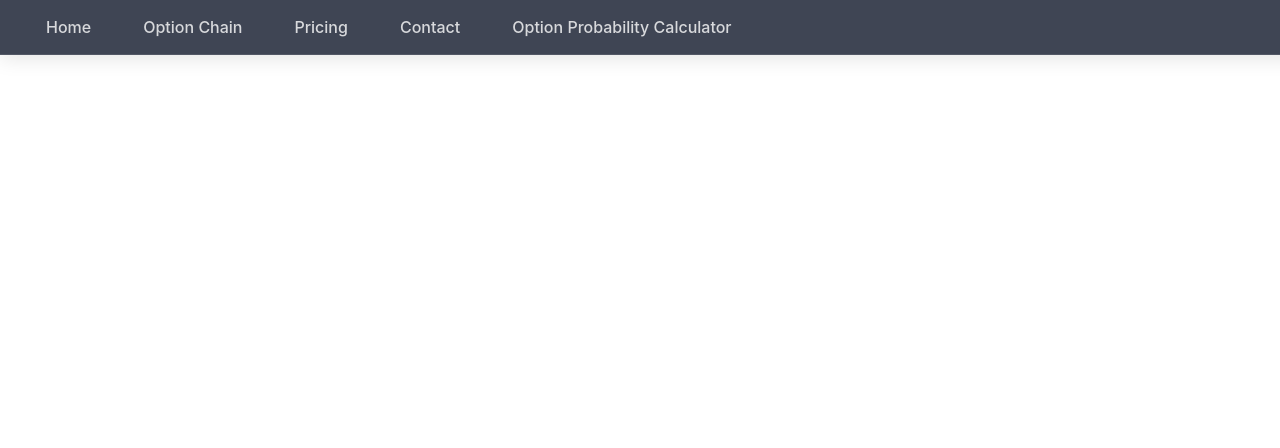
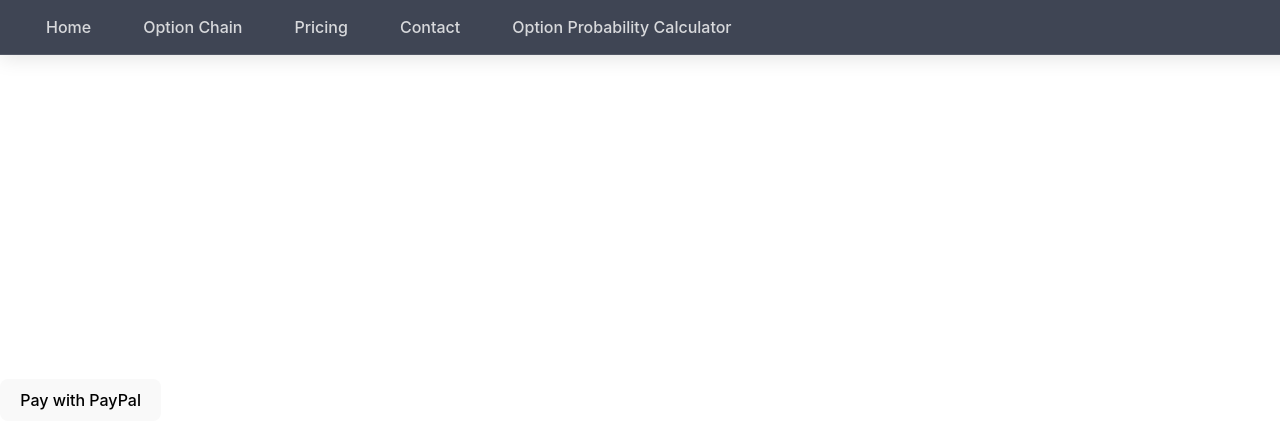
Before and after one commit to salamonsamay/optionsapi, a React (Vite) app: page /paypal-checkout in a window 1280 px wide. Shown: the top 448 px of the page. Built offline with nearby package versions, Linux system fonts and the light colour scheme; no server answers.

Commit message:
25.10.24

```diff
--- a/package.json
+++ b/package.json
@@ -18,7 +18,7 @@
     "react": "^18.3.1",
     "react-chartjs-2": "^5.2.0",
     "react-dom": "^18.3.1",
-    "react-router-dom": "^6.26.2"
+    "react-router-dom": "^6.27.0"
   },
   "devDependencies": {
     "@eslint/js": "^9.9.0",
--- a/src/App.jsx
+++ b/src/App.jsx
@@ -17,7 +17,9 @@ import Account from "./account/Account";
 import ChangePassword from "./account/ChangePassword";
 import Home from "./Home";
 import OptionProbabilty from "./OptionProbability";
-import PaymentComponent from "./pay/PaymentComponent";
+import SuccessPayment from "./SuccessPayment";
+import CancelPayment from "./CancelPayment";
+
 function App() {
   const [isAuthenticated, setIsAuthenticated] = useState(false);
   const [isLoading, setIsLoading] = useState(true);
@@ -90,6 +92,9 @@ function App() {
           <Route path="/change-password" element={<ChangePassword />} />
           <Route path="/home" element={<Home />} />
           <Route path="/calculator" element={<OptionProbabilty />} />
+          <Route path="/" element={<PayPalCheckout />} />
+          <Route path="/success" element={<SuccessPayment />} />
+          <Route path="/cancel" element={<CancelPayment />} />
         </Routes>
       </div>
     </Router>
--- /dev/null
+++ b/src/CancelPayment.jsx
@@ -0,0 +1,8 @@
+// CancelPayment.jsx
+import React from "react";
+
+const CancelPayment = () => {
+  return <div>Payment Cancelled.</div>;
+};
+
+export default CancelPayment;
--- a/src/PayPalCheckout.jsx
+++ b/src/PayPalCheckout.jsx
@@ -1,77 +1,68 @@
-import React, { useEffect, useRef } from "react";
-import API_URL from "./config/config.jsx"; // Adjust the import path accordingly
+import React, { useState } from "react";
+import API_URL from "./config/config";
 
 const PayPalCheckout = () => {
-  const paypalRef = useRef();
+  const [isLoading, setIsLoading] = useState(false);
+  const [error, setError] = useState(null);
 
-  useEffect(() => {
-    if (window.paypal) {
-      window.paypal
-        .Buttons({
-          createOrder: (data, actions) => {
-            return actions.order.create({
-              purchase_units: [
-                {
-                  amount: {
-                    value: "10.00", // Set the amount to 10 USD
-                    currency_code: "USD",
-                  },
-                  description: "Payment for your order",
-                },
-              ],
-            });
-          },
-          onApprove: async (data, actions) => {
+  const handleCreatePayment = async () => {
+    console.log("Starting payment creation process...");
+    setIsLoading(true);
+    setError(null);
+
     try {
-              const details = await actions.order.capture();
-              console.log(
-                "Transaction completed by:",
-                details.payer.name.given_name
-              );
-
-              const orderId = data.orderID;
-              const payerId = data.payerID;
-
-              console.log("orderId:", orderId);
-              console.log("payerId:", payerId);
-
-              const token = localStorage.getItem("token");
-
-              if (!token) {
-                throw new Error("Token not found. Please log in.");
-              }
-
-              // Use API_URL here
-              const response = await fetch(`${API_URL}/api/paypal/payment`, {
+      console.log("Sending POST request to create PayPal payment...");
+      const response = await fetch(`${API_URL}/api/paypal/createPayment`, {
         method: "POST",
         headers: {
           "Content-Type": "application/json",
-                  Authorization: `Bearer ${token}`,
+          Authorizaion: "Barer ${token}",
         },
-                body: JSON.stringify({
-                  orderId: orderId,
-                  payerId: payerId,
-                }),
       });
 
+      console.log("Received response from server, processing data...");
+      const data = await response.json();
+
       if (!response.ok) {
-                const errorDetails = await response.text();
-                throw new Error(`Failed to verify payment: ${errorDetails}`);
+        console.error("Error response from server:", data);
+        throw new Error(data.error || "Error creating PayPal payment");
       }
 
-              const result = await response.json();
-              console.log("Transaction verified by server:", result);
+      // Redirect to PayPal
+      if (data.approvalUrl) {
+        console.log(
+          "Approval URL received, redirecting to PayPal:",
+          data.approvalUrl
+        );
+        window.location.href = data.approvalUrl;
+      } else {
+        console.error("No approval URL received in response.");
+        throw new Error("No approval URL received");
+      }
     } catch (error) {
-              console.error("Error processing payment:", error.message);
-              alert(`Error: ${error.message}`);
+      console.error("Payment creation error:", error);
+      setError(error.message);
+    } finally {
+      console.log("Payment creation process finished.");
+      setIsLoading(false);
     }
-          },
-        })
-        .render(paypalRef.current);
-    }
-  }, []);
+  };
 
-  return <div ref={paypalRef}></div>;
+  return (
+    <div className="flex flex-col items-center gap-4">
+      {error && (
+        <div className="text-red-500 bg-red-100 p-3 rounded-md">{error}</div>
+      )}
+
+      <button
+        onClick={handleCreatePayment}
+        disabled={isLoading}
+        className="bg-blue-500 text-white px-6 py-2 rounded-md hover:bg-blue-600 disabled:opacity-50"
+      >
+        {isLoading ? "Processing..." : "Pay with PayPal"}
+      </button>
+    </div>
+  );
 };
 
 export default PayPalCheckout;
--- /dev/null
+++ b/src/SuccessPayment.jsx
@@ -0,0 +1,47 @@
+// SuccessPayment.jsx
+import React, { useEffect } from "react";
+import { useLocation } from "react-router-dom";
+import API_URL from "./config/config"; // Adjust the import path accordingly
+
+const SuccessPayment = () => {
+  const location = useLocation();
+  const searchParams = new URLSearchParams(location.search);
+  const paymentId = searchParams.get("paymentId");
+  const payerId = searchParams.get("PayerID");
+
+  useEffect(() => {
+    const verifyPayment = async () => {
+      const token = localStorage.getItem("token");
+      try {
+        const response = await fetch(
+          `${API_URL}/api/paypal/success?paymentId=${paymentId}&PayerID=${payerId}`,
+          {
+            method: "GET",
+            headers: {
+              Authorization: `Bearer ${token}`,
+            },
+          }
+        );
+
+        if (!response.ok) {
+          throw new Error("Error verifying PayPal payment");
+        }
+
+        const result = await response.text();
+        console.log("Payment verification result:", result);
+        alert(result);
+      } catch (error) {
+        console.error("Payment verification error:", error);
+        alert("There was an issue verifying the payment. Please try again.");
+      }
+    };
+
+    if (paymentId && payerId) {
+      verifyPayment();
+    }
+  }, [paymentId, payerId]);
+
+  return <div>Payment Success. Check the console for details.</div>;
+};
+
+export default SuccessPayment;
```
Also changed, not shown: 1 other file (tests, documents, lock files or other folders). Lines whose indentation alone changed are shown as unchanged.
